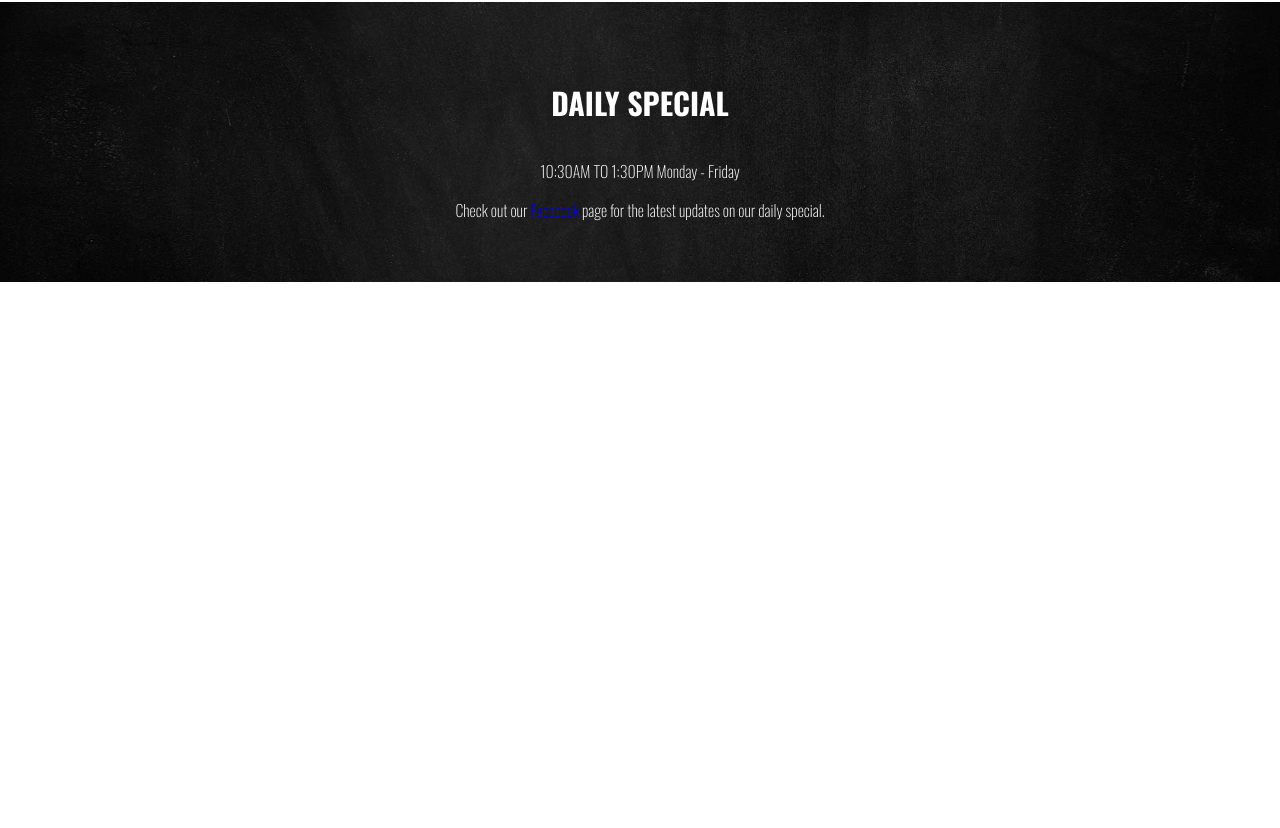
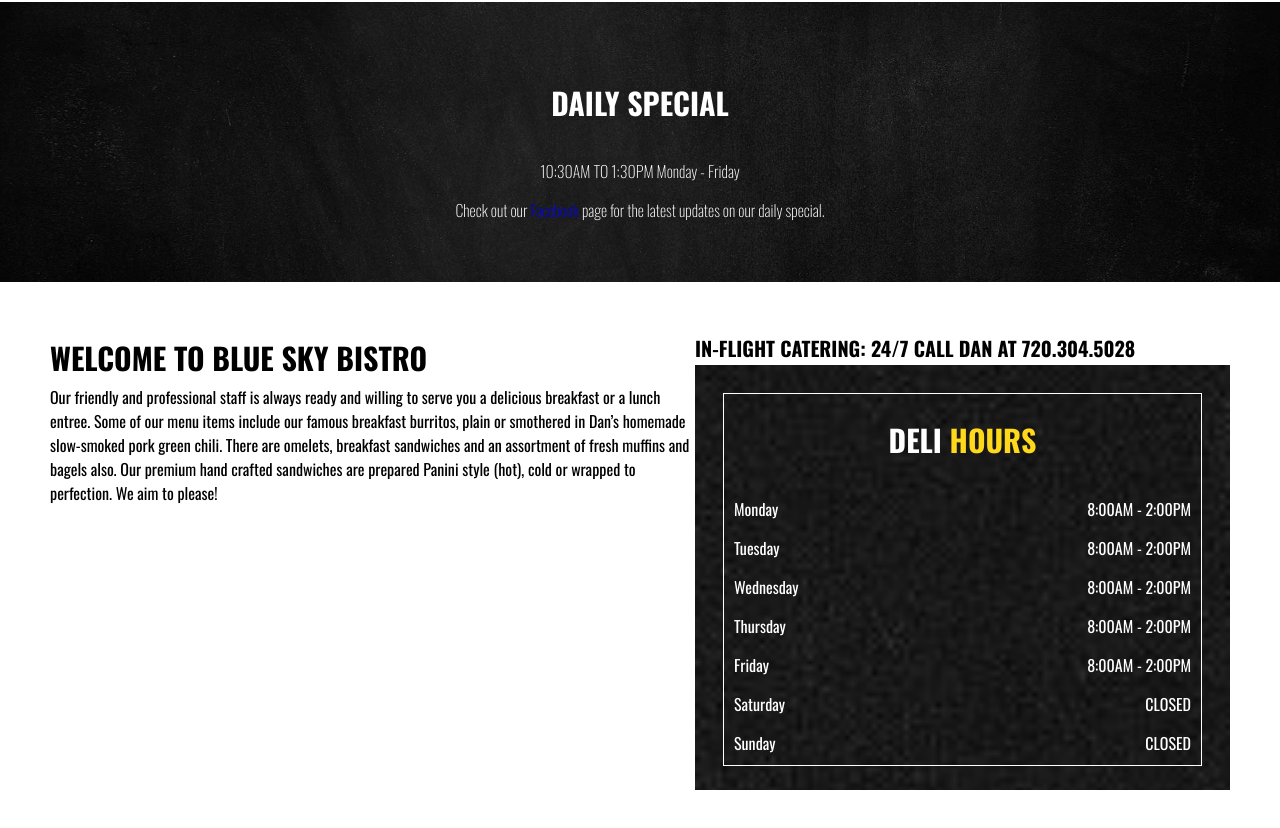
Before and after one commit to smh7210/blue-sky-bistro, a plain HTML site: page index.html in a window 1280 px wide. Shown: the part 1211-2039 px from the top of the page. Before the commit the page ends 1493 px from the top, so only its background shows below. Drawn offline with nearby package versions, Linux system fonts and the light colour scheme.

Commit message:
added structure and some styles

```diff
--- a/assets/css/styles.css
+++ b/assets/css/styles.css
@@ -43,6 +43,13 @@ h2 {
   font-weight: 700;
 }
 
+h3 {
+  font-size: 20px;
+  line-height: 1.67em;
+  font-weight: 700;
+  text-transform: uppercase;
+}
+
 h4 {
   font-size: 18px;
   line-height: 1.78em;
@@ -76,8 +83,16 @@ h4 {
   text-transform: uppercase;
 }
 
-.white-text {
+.primary-text {
   color: #fff;
+}
+
+.secondary-text {
+  color: #ffd71b;
+}
+
+.other-text {
+  color: #000;
 }
 
 .hero-banner {
@@ -226,3 +241,44 @@ h4 {
 .daily-special__heading {
   margin: 15px;
 }
+
+.intro {
+  margin: 50px;
+  display: flex;
+}
+
+.intro__container {
+  display: flex;
+}
+
+.deli-hours {
+  width: 535px;
+  height: 424.5px;
+  background-image: url(../images/wh-pattern.png);
+  background-size: cover;
+  background-repeat: no-repeat;
+  padding: 28px;
+}
+
+.deli-hours__container {
+  border: 1px solid #fff;
+  display: flex;
+  flex-direction: column;
+}
+
+.deli-hours__heading {
+  align-self: center;
+  padding: 20px;
+}
+
+.deli-hours__times {
+  display: flex;
+  flex-direction: column;
+  gap: 15px;
+  padding: 10px;
+}
+
+.day {
+  display: flex;
+  justify-content: space-between;
+}
--- a/index.html
+++ b/index.html
@@ -98,7 +98,7 @@
               </svg>
               <span class="uppercase"
                 >call
-                <a class="white-text" href="tel: 720-628-5213"
+                <a class="primary-text" href="tel: 720-628-5213"
                   >720.628.5213</a
                 ></span
               >
@@ -253,6 +253,60 @@
           our daily special.</span
         >
       </section>
+      <section class="intro">
+        <div class="intro__container">
+          <div class="intro__left-column">
+            <h2 class="intro__heading">welcome to blue sky bistro</h2>
+            <p class="intro__description">
+              Our friendly and professional staff is always ready and willing to
+              serve you a delicious breakfast or a lunch entree. Some of our
+              menu items include our famous breakfast burritos, plain or
+              smothered in Dan’s homemade slow-smoked pork green chili. There
+              are omelets, breakfast sandwiches and an assortment of fresh
+              muffins and bagels also. Our premium hand crafted sandwiches are
+              prepared Panini style (hot), cold or wrapped to perfection. We aim
+              to please!
+            </p>
+          </div>
+          <div class="intro__right-column">
+            <h3>
+              in-flight catering: 24/7 call dan at
+              <a class="other-text" href="tel:720.304.5028">720.304.5028</a>
+            </h3>
+            <div class="deli-hours">
+              <div class="deli-hours__container">
+                <h2 class="deli-hours__heading">
+                  <span class="primary-text">deli</span>
+                  <span class="secondary-text">hours</span>
+                </h2>
+                <div class="deli-hours__times primary-text">
+                  <div class="day">
+                    <span>Monday</span><span>8:00AM - 2:00PM</span>
+                  </div>
+                  <div class="day">
+                    <span>Tuesday</span><span>8:00AM - 2:00PM</span>
+                  </div>
+                  <div class="day">
+                    <span>Wednesday</span><span>8:00AM - 2:00PM</span>
+                  </div>
+                  <div class="day">
+                    <span>Thursday</span><span>8:00AM - 2:00PM</span>
+                  </div>
+                  <div class="day">
+                    <span>Friday</span><span>8:00AM - 2:00PM</span>
+                  </div>
+                  <div class="day">
+                    <span>Saturday</span><span class="uppercase">closed</span>
+                  </div>
+                  <div class="day">
+                    <span>Sunday</span><span class="uppercase">closed</span>
+                  </div>
+                </div>
+              </div>
+            </div>
+          </div>
+        </div>
+      </section>
     </main>
   </body>
 </html>
```
Also changed, not shown: assets/images/wh-pattern.png (added).
